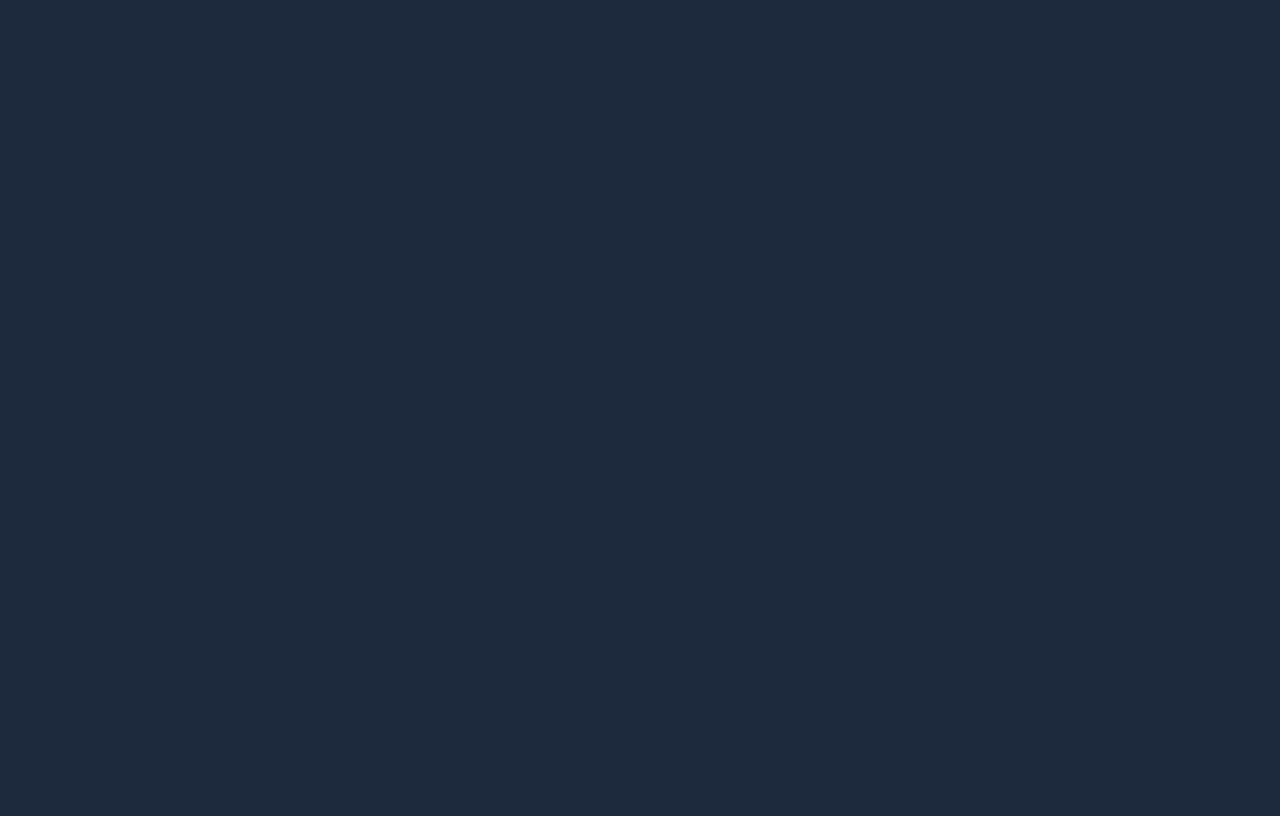
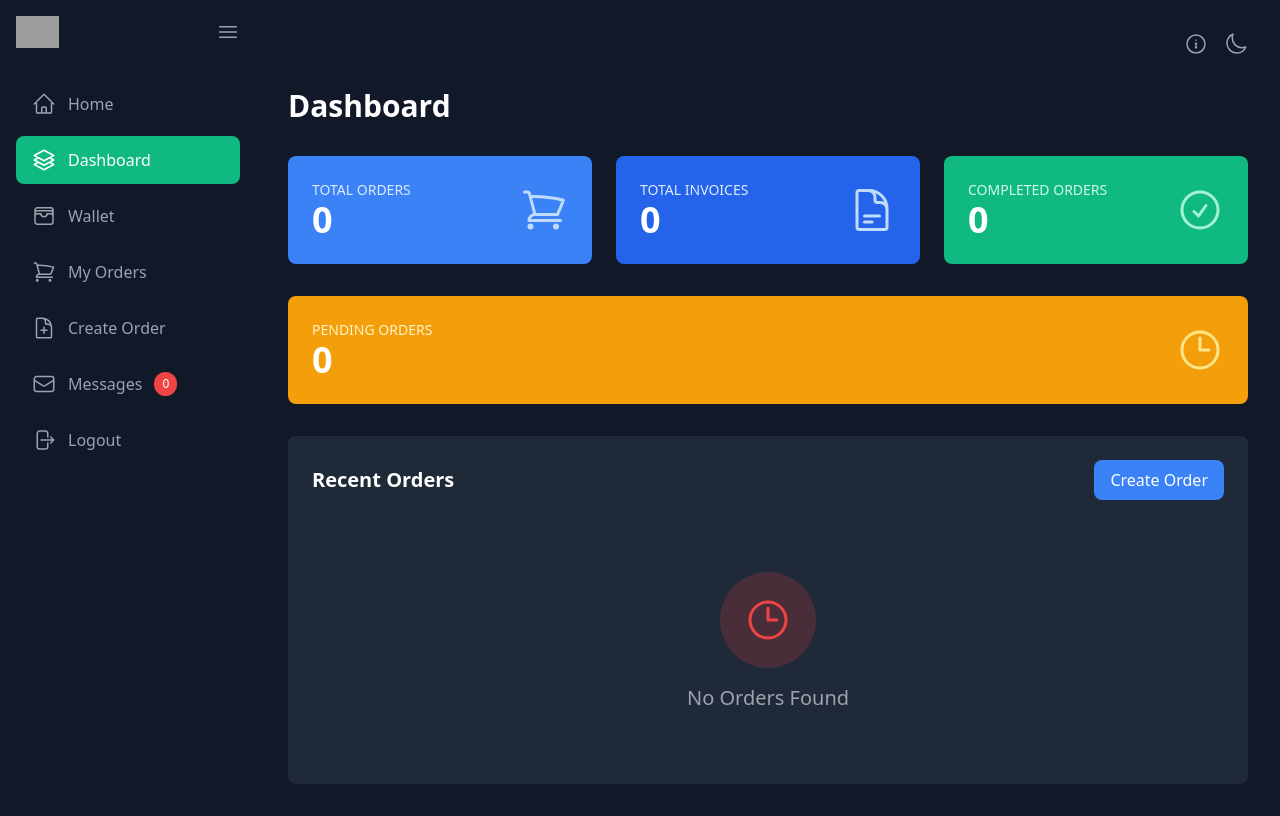
Before and after one commit to codewithAntony/assignment-writers, a React (Vite) app in the folder frontend/: page /dashboard in a window 1280 px wide. Built offline with nearby package versions, Linux system fonts and the light colour scheme; grey boxes are pictures that could not be loaded.

Commit message:
updated my orders page

```diff
--- a/frontend/src/App.jsx
+++ b/frontend/src/App.jsx
@@ -1,24 +1,18 @@
-import { QueryClientProvider, QueryClient } from '@tanstack/react-query';
+import { BrowserRouter as Router, Routes, Route } from 'react-router-dom';
 import Dashboard from './pages/Dashboard';
 import LoginForm from './components/LoginForm';
-import {
-    BrowserRouter as Router,
-    Routes,
-    Route,
-    Navigate,
-    BrowserRouter
-} from 'react-router-dom';
 import Signup from './components/Signup';
 import Home from './components/Home';
-// import Layout from './components/Layout';
+import Layout from './components/Layout';
 import { ToastContainer } from 'react-toastify';
 import 'react-toastify/dist/ReactToastify.css';
 import Wallet from './pages/Wallet';
-
-const queryClient = new QueryClient();
+import MyOrders from './pages/MyOrders';
+import Messages from './pages/Messages';
+import CreateOrder from './pages/CreateOrder';
 
 function App() {
-    <QueryClientProvider client={queryClient}>
+    return (
         <Router>
             <ToastContainer />
             <Routes>
@@ -26,17 +20,16 @@ function App() {
                 <Route path="/signup" element={<Signup />} />
                 <Route path="/" element={<Home />} />
 
-                <Route>
-                    <Route
-                        index
-                        element={<Navigate to="/dashboard" replace />}
-                    />
-                    <Route path="/dashboard" element={<Dashboard />} />
-                    <Route path="/wallet" element={<Wallet />} />
+                <Route path="/dashboard" element={<Layout />}>
+                    <Route index element={<Dashboard />} />
+                    <Route path="wallet" element={<Wallet />} />
+                    <Route path="my-orders" element={<MyOrders />} />
+                    <Route path="create-order" element={<CreateOrder />} />
+                    <Route path="messages" element={<Messages />} />
                 </Route>
             </Routes>
         </Router>
-    </QueryClientProvider>;
+    );
 }
 
 export default App;
--- a/frontend/src/components/Sidebar.jsx
+++ /dev/null
@@ -1,50 +0,0 @@
-import React from 'react';
-import { Link, useLocation } from 'react-router-dom';
-import {
-    Home,
-    LayoutDashboard,
-    Wallet,
-    ShoppingCart,
-    PlusSquare,
-    MessageSquare,
-    LogOut
-} from 'lucide-react';
-
-const Sidebar = () => {
-    const location = useLocation();
-
-    const links = [
-        { icon: Home, text: 'Home', path: '/' },
-        { icon: LayoutDashboard, text: 'Dashboard', path: '/dashboard' },
-        { icon: Wallet, text: 'Wallet', path: '/wallet' },
-        { icon: ShoppingCart, text: 'My Orders', path: '/orders' },
-        { icon: PlusSquare, text: 'Create Order', path: '/orders/create' },
-        { icon: MessageSquare, text: 'Messages', path: '/messages' }
-    ];
-
-    return (
-        <div className="w-64 min-h-screen bg-[#0f172A] p-4 flex flex-col">
-            <div className="mb-8">
-                <img src="/placeholder.svg" alt="Logo" className="h-12" />
-            </div>
-            <nav className="flex-1 space-y-2">
-                {links.map((link) => (
-                    <Link
-                        key={link.path}
-                        to={link.path}
-                        className={`sidebar-link ${location.pathname === link.path ? 'active' : ''}`}
-                    >
-                        <link.icon size={20} />
-                        <span>{link.text}</span>
-                    </Link>
-                ))}
-            </nav>
-            <button className="sidebar-link mt-auto">
-                <LogOut size={20} />
-                <span>Logout</span>
-            </button>
-        </div>
-    );
-};
-
-export default Sidebar;
--- a/frontend/src/index.css
+++ b/frontend/src/index.css
@@ -1,71 +1,14 @@
-@import url('https://fonts.googleapis.com/css2?family=Inter:wght@400;500;600;700&display=swap');
-
 @tailwind base;
 @tailwind components;
 @tailwind utilities;
 
-@layer base {
-    :root {
-        --background: 217.2 32.6% 17.5%;
-        --foreground: 210 40% 98%;
-        --card: 222.2 84% 4.9%;
-        --card-foreground: 210 40% 98%;
-        --popover: 222.2 84% 4.9%;
-        --popover-foreground: 210 40% 98%;
-        --primary: 217.2 91.2% 59.8%;
-        --primary-foreground: 222.2 47.4% 11.2%;
-        --secondary: 217.2 32.6% 17.5%;
-        --secondary-foreground: 210 40% 98%;
-        --muted: 217.2 32.6% 17.5%;
-        --muted-foreground: 215 20.2% 65.1%;
-        --accent: 217.2 32.6% 17.5%;
-        --accent-foreground: 210 40% 98%;
-        --destructive: 0 62.8% 30.6%;
-        --destructive-foreground: 210 40% 98%;
-        --border: 217.2 32.6% 17.5%;
-        --input: 217.2 32.6% 17.5%;
-        --ring: 224.3 76.3% 48%;
-        --radius: 0.5rem;
-    }
+:root {
+    color-scheme: dark;
 }
 
-@layer base {
-    * {
-        @apply border-border;
-    }
-    body {
-        @apply bg-background text-foreground antialiased;
-        font-family: 'Inter', sans-serif;
-    }
+body {
+    margin: 0;
+    min-height: 100vh;
+    background: #111827;
+    color: white;
 }
-
-.glass {
-    @apply bg-white/10 backdrop-blur-lg border border-white/20;
-}
-
-.card-hover {
-    @apply transition-all duration-300 hover:scale-[1.02] hover:shadow-lg;
-}
-
-.sidebar-link {
-    @apply flex items-center gap-3 px-4 py-2 rounded-lg text-gray-300 hover:text-white hover:bg-white/10 transition-all duration-200;
-}
-
-.sidebar-link.active {
-    @apply bg-teal text-white;
-}
-
-.animate-page {
-    animation: fadeIn 0.3s ease-out;
-}
-
-@keyframes fadeIn {
-    from {
-        opacity: 0;
-        transform: translateY(10px);
-    }
-    to {
-        opacity: 1;
-        transform: translateY(0);
-    }
-}
--- a/frontend/src/pages/Dashboard.jsx
+++ b/frontend/src/pages/Dashboard.jsx
@@ -5,8 +5,15 @@ import {
     CheckCircleIcon,
     ClockIcon
 } from '@heroicons/react/24/outline';
+import { useNavigate } from 'react-router-dom';
 
 function Dashboard() {
+    const navigate = useNavigate();
+
+    const handleCreateOrder = () => {
+        navigate('/dashboard/create-order')
+    }
+
     return (
         <div>
             <h1 className="text-3xl font-bold mb-8">Dashboard</h1>
@@ -62,7 +69,7 @@ function Dashboard() {
             <div className="bg-gray-800 rounded-lg p-6">
                 <div className="flex justify-between items-center mb-6">
                     <h2 className="text-xl font-bold">Recent Orders</h2>
-                    <button className="bg-blue-500 text-white px-4 py-2 rounded-lg hover:bg-blue-600">
+                    <button onClick={handleCreateOrder} className="bg-blue-500 text-white px-4 py-2 rounded-lg hover:bg-blue-600">
                         Create Order
                     </button>
                 </div>
--- a/frontend/src/pages/MyOrders.jsx
+++ b/frontend/src/pages/MyOrders.jsx
@@ -1,12 +1,22 @@
 import React from 'react';
 import { ClockIcon } from '@heroicons/react/24/outline';
+import { useNavigate } from 'react-router-dom';
 
 function MyOrders() {
+    const navigate = useNavigate();
+
+    const handleCreateOrder = () => {
+        navigate('/dashboard/create-order');
+    };
+
     return (
         <div>
             <div className="flex justify-between items-center mb-8">
                 <h1 className="text-3xl font-bold">Recent Orders</h1>
-                <button className="bg-blue-500 text-white px-6 py-2 rounded-lg hover:bg-blue-600">
+                <button
+                    onClick={handleCreateOrder}
+                    className="bg-blue-500 text-white px-6 py-2 rounded-lg hover:bg-blue-600"
+                >
                     Create Order
                 </button>
             </div>
--- a/frontend/tailwind.config.js
+++ b/frontend/tailwind.config.js
@@ -1,86 +1,8 @@
-module.exports = {
-    darkMode: ['class'],
-    content: [
-        './pages/**/*.{js,jsx}',
-        './components/**/*.{js,jsx}',
-        './app/**/*.{js,jsx}',
-        './src/**/*.{js,jsx}'
-    ],
-    prefix: '',
+/** @type {import('tailwindcss').Config} */
+export default {
+    content: ['./index.html', './src/**/*.{js,ts,jsx,tsx}'],
     theme: {
-        container: {
-            center: true,
-            padding: '2rem',
-            screens: {
-                '2xl': '1400px'
-            }
-        },
-        extend: {
-            colors: {
-                border: 'hsl(var(--border))',
-                input: 'hsl(var(--input))',
-                ring: 'hsl(var(--ring))',
-                background: 'hsl(var(--background))',
-                foreground: 'hsl(var(--foreground))',
-                primary: {
-                    DEFAULT: 'hsl(var(--primary))',
-                    foreground: 'hsl(var(--primary-foreground))'
-                },
-                secondary: {
-                    DEFAULT: 'hsl(var(--secondary))',
-                    foreground: 'hsl(var(--secondary-foreground))'
-                },
-                destructive: {
-                    DEFAULT: 'hsl(var(--destructive))',
-                    foreground: 'hsl(var(--destructive-foreground))'
-                },
-                muted: {
-                    DEFAULT: 'hsl(var(--muted))',
-                    foreground: 'hsl(var(--muted-foreground))'
-                },
-                accent: {
-                    DEFAULT: 'hsl(var(--accent))',
-                    foreground: 'hsl(var(--accent-foreground))'
-                },
-                card: {
-                    DEFAULT: 'hsl(var(--card))',
-                    foreground: 'hsl(var(--card-foreground))'
-                },
-                teal: {
-                    DEFAULT: '#14B8A6',
-                    600: '#0D9488'
-                }
-            },
-            borderRadius: {
-                lg: 'var(--radius)',
-                md: 'calc(var(--radius) - 2px)',
-                sm: 'calc(var(--radius) - 4px)'
-            },
-            keyframes: {
-                'accordion-down': {
-                    from: { height: '0' },
-                    to: { height: 'var(--radix-accordion-content-height)' }
-                },
-                'accordion-up': {
-                    from: { height: 'var(--radix-accordion-content-height)' },
-                    to: { height: '0' }
-                },
-                'fade-in': {
-                    '0%': { opacity: '0', transform: 'translateY(10px)' },
-                    '100%': { opacity: '1', transform: 'translateY(0)' }
-                },
-                'slide-in': {
-                    '0%': { transform: 'translateX(-100%)' },
-                    '100%': { transform: 'translateX(0)' }
-                }
-            },
-            animation: {
-                'accordion-down': 'accordion-down 0.2s ease-out',
-                'accordion-up': 'accordion-up 0.2s ease-out',
-                'fade-in': 'fade-in 0.3s ease-out',
-                'slide-in': 'slide-in 0.3s ease-out'
-            }
-        }
+        extend: {}
     },
-    plugins: [require('tailwindcss-animate')]
+    plugins: []
 };
```
Also changed, not shown: frontend/src/components/Layout.jsx (+6 -5 lines).
